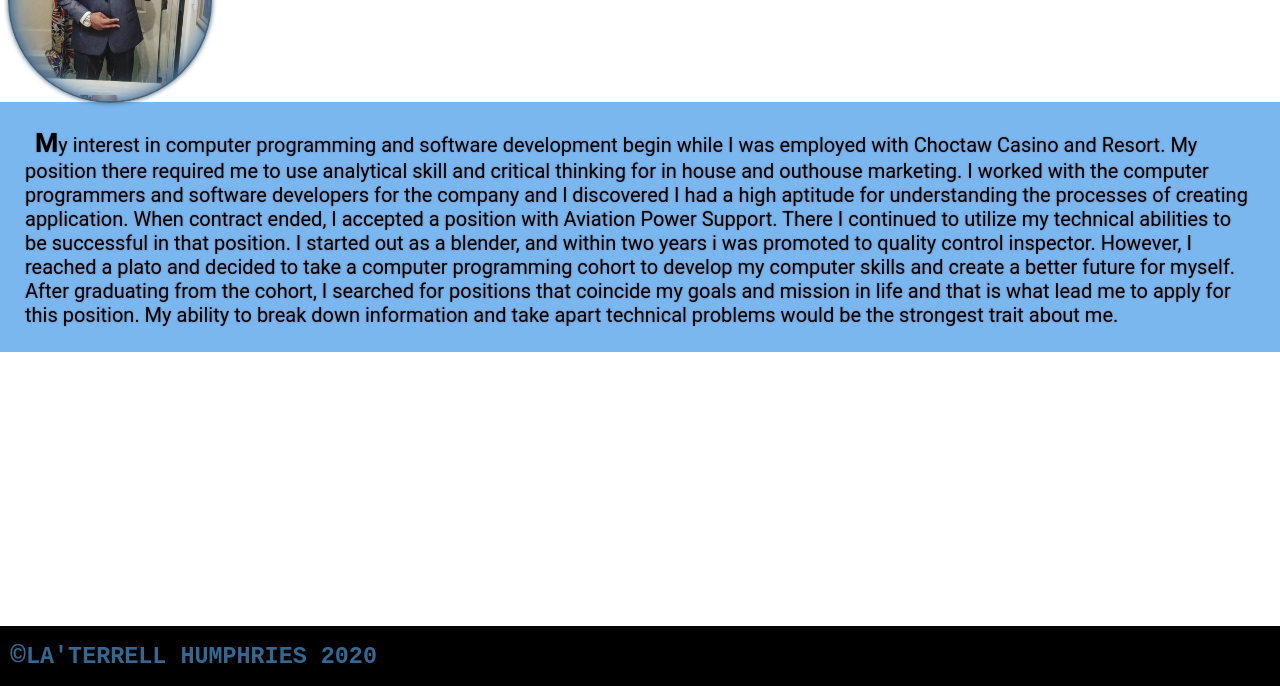
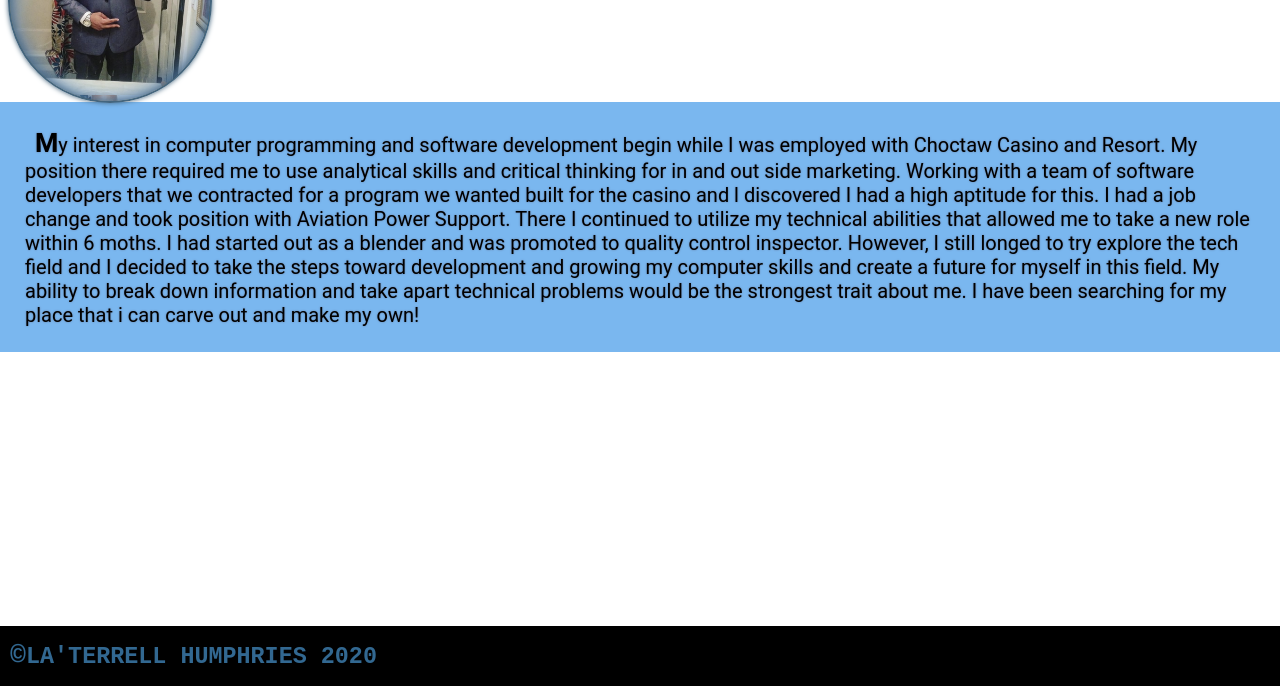
Before and after one commit to lhumphries1/LT-Portfolio, a plain HTML site: page aboutme.html in a window 1280 px wide. Shown: the part 114-800 px from the top of the page. Drawn offline with Linux system fonts and the light colour scheme.

Commit message:
7-14-2020

```diff
--- a/aboutme.html
+++ b/aboutme.html
@@ -89,20 +89,16 @@
       <p>
         My interest in computer programming and software development begin while
         I was employed with Choctaw Casino and Resort. My position there
-        required me to use analytical skill and critical thinking for in house
-        and outhouse marketing. I worked with the computer programmers and
-        software developers for the company and l discovered I had a high
-        aptitude for understanding the processes of creating application. When
-        contract ended, I accepted a position with Aviation Power Support. There
-        I continued to utilize my technical abilities to be successful in that
-        position. I started out as a blender, and within two years i was
-        promoted to quality control inspector. However, I reached a plato and
-        decided to take a computer programming cohort to develop my computer
-        skills and create a better future for myself. After graduating from the
-        cohort, I searched for positions that coincide my goals and mission in
-        life and that is what lead me to apply for this position. My ability to
-        break down information and take apart technical problems would be the
+        required me to use analytical skills and critical thinking for in
+        and out side marketing. Working with a team of software developers that we contracted for a program we wanted built for the casino and l discovered I had a high
+        aptitude for this. I had a job change and took position with Aviation Power Support. There
+        I continued to utilize my technical abilities that allowed me to take a new
+        role within 6 moths. I had started out as a blender and was
+        promoted to quality control inspector. However, I still longed to try explore the tech field and I decided to take the steps toward development and growing my computer
+        skills and create a future for myself in this field.
+        My ability to break down information and take apart technical problems would be the
         strongest trait about me.
+        I have been searching for my place that i can carve out and make my own!
       </p>
     </main>
 
```
